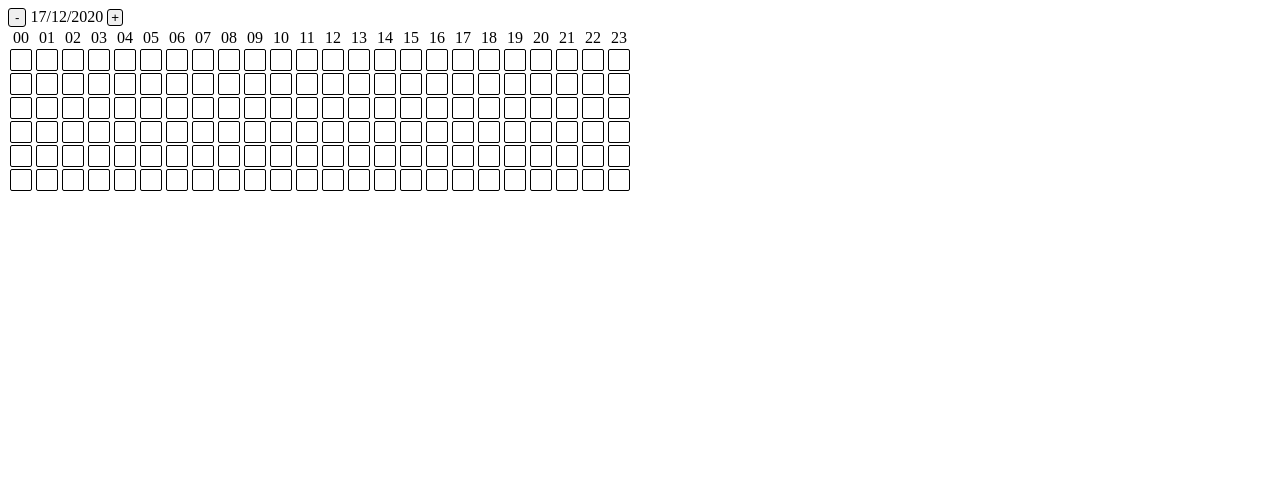
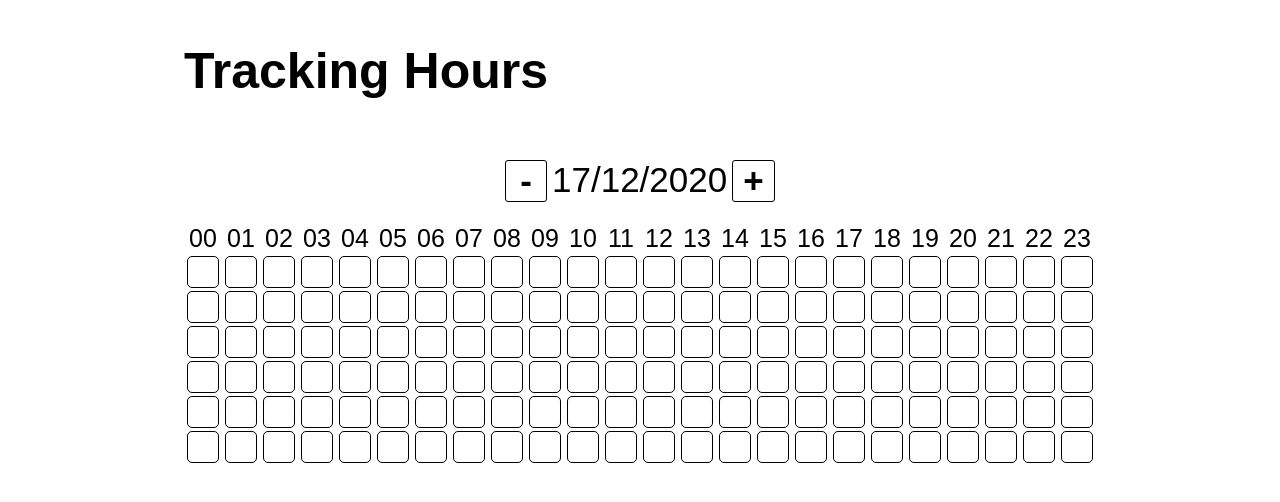
Before and after one commit to hatrari/tracking-hours, a plain HTML site: page index.html in a window 1280 px wide. Drawn offline with Linux system fonts and the light colour scheme.

Commit message:
add style

```diff
--- a/index.html
+++ b/index.html
@@ -8,12 +8,15 @@
 </head>
 <body>
   <div id="container">
-    <div id="date-container">
-      <button id="substract-one-day">-</button>
-      <span id="current-date"></span>
-      <button id="add-one-day">+</button>
+    <div>
+      <h1>Tracking Hours</h1>
+      <div id="date-container">
+        <span class="span-button" id="substract-one-day">-</span>
+        <span id="current-date"></span>
+        <span class="span-button" id="add-one-day">+</span>
+      </div>
+      <div id="hours-container"></div>
     </div>
-    <div id="hours-container"></div>
   </div>
 
   <script src="script.js"></script>
--- a/script.js
+++ b/script.js
@@ -116,8 +116,10 @@ function switchColor(div) {
   let background = div.style.background;
   if(background === 'white' || background === '') {
     background = 'grey'
+  } else if (background === 'grey') {
+    background = 'silver';
   } else {
-    background = 'white'
+    background = 'white';
   }
   div.style.background = background;
 }
--- a/style.css
+++ b/style.css
@@ -1,31 +1,60 @@
+body {
+  font-family: sans-serif;
+}
+
+h1 {
+  font-size: 50px;
+  margin-bottom: 60px;
+}
+
+#container {
+  display: flex;
+  justify-content: center;
+}
+
+#date-container {
+  display: flex;
+  margin: 20px 0px;
+  font-size: 35px;
+  justify-content: center;
+}
+
 #hours-container {
   display: flex;
 }
 
 .hour-label {
+  font-size: 25px;
   margin: 2px;
   text-align: center;
 }
 
 .hour-box {
   border: 1px solid black;
-  width: 20px;
-  height: 20px;
-  margin: 2px;
-  border-radius: 2px;
+  width: 30px;
+  height: 30px;
+  margin: 3px;
+  border-radius: 5px;
   background: white;
+  transition: 0.5s;
 }
 
 #add-one-day {
+  padding: 0px 10px;
+}
+
+#substract-one-day{
+  padding: 0px 14px;
+}
+
+.span-button {
+  -moz-user-select: none;
+  -khtml-user-select: none;
+  -webkit-user-select: none;
   border: 1px solid black;
-  padding: 0px 3px;
+  padding: 0px 14px;
   border-radius: 3px;
   cursor: pointer;
+  margin: 0px 5px;
+  font-weight: bolder;
 }
-
-#substract-one-day {
-  border: 1px solid black;
-  padding: 1px 6px;
-  border-radius: 3px;
-  cursor: pointer;
-}
```
